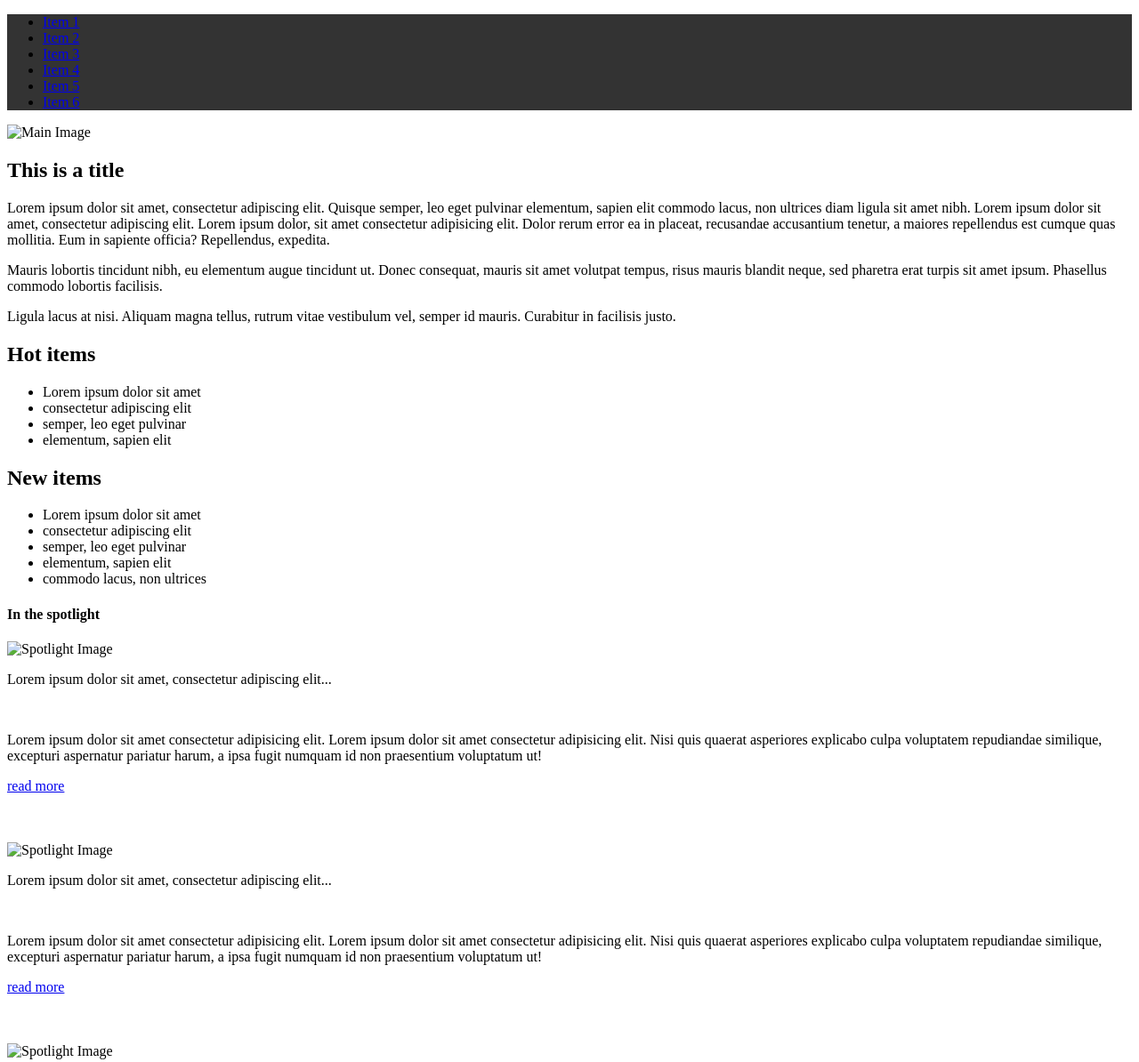
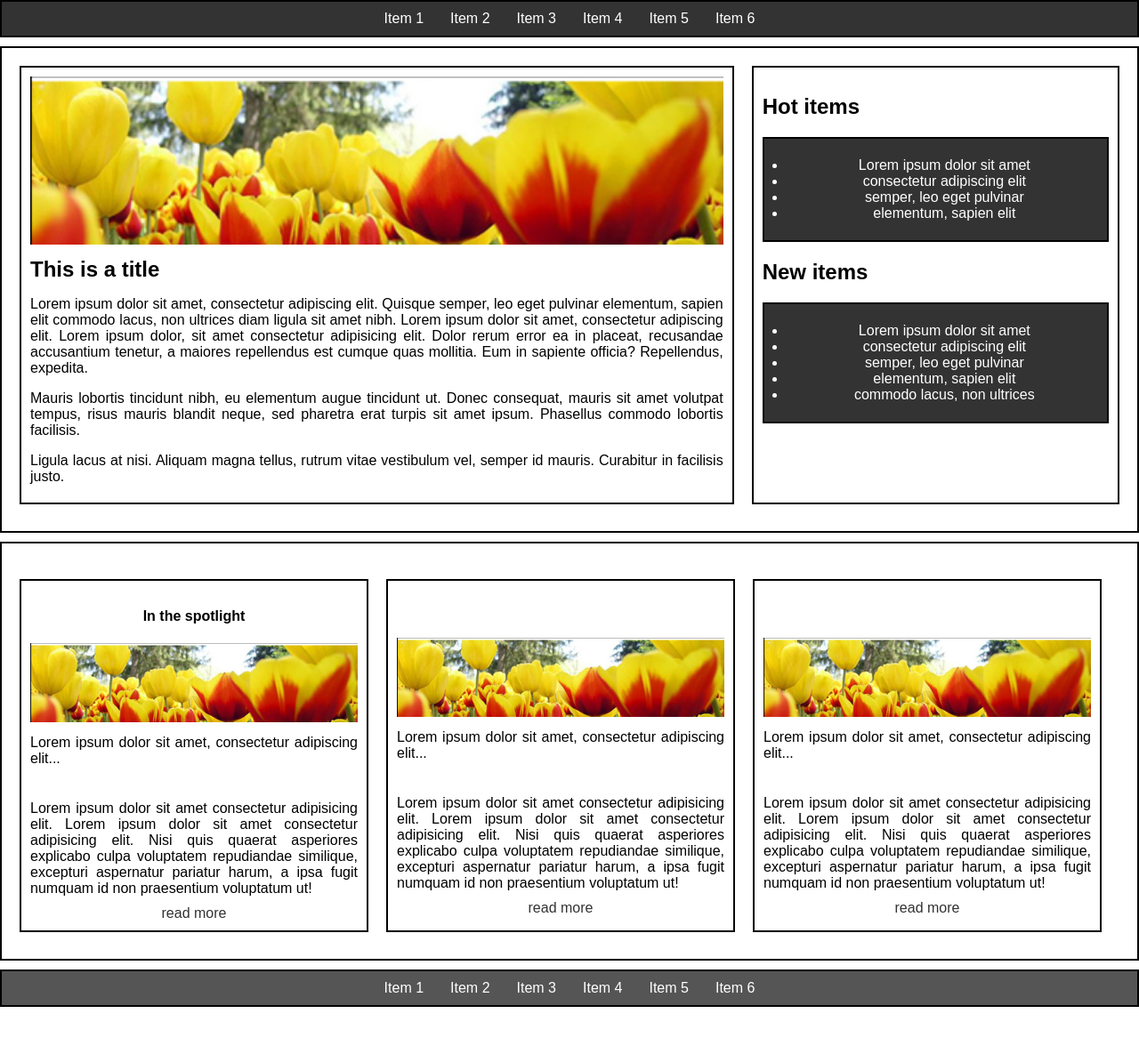
Before and after one commit to paulaarrieta/taller, a plain HTML site: page ejercicio1.html in a window 1280 px wide. Shown: the top 1194 px of the page at 89% size. After the commit the page ends 1142 px from the top, so only its background shows below. Drawn offline with Linux system fonts and the light colour scheme; the site is published under a folder, as on GitHub Pages, so addresses that start at the root find nothing.

Commit message:
tercer commit

```diff
--- a/ejercicio1.html
+++ b/ejercicio1.html
@@ -4,7 +4,7 @@
     <meta charset="UTF-8">
     <meta name="viewport" content="width=device-width, initial-scale=1.0">
     <title>My-Company</title>
-    <link rel="stylesheet" href="/css/styles.css">
+    <link rel="stylesheet" href="./css/styles.css">
 </head>
 <body>
 
@@ -23,7 +23,7 @@
 
     <main>
         <article>
-            <img src="/Recursos/image1.png" alt="Main Image">
+            <img src="./Recursos/image1.png" alt="Main Image">
             <h1>This is a title</h1>
             <p>Lorem ipsum dolor sit amet, consectetur adipiscing elit. Quisque semper, leo eget pulvinar elementum, sapien elit commodo lacus, non ultrices diam ligula sit amet nibh. Lorem ipsum dolor sit amet, consectetur adipiscing elit. Lorem ipsum dolor, sit amet consectetur adipisicing elit. Dolor rerum error ea in placeat, recusandae accusantium tenetur, a maiores repellendus est cumque quas mollitia. Eum in sapiente officia? Repellendus, expedita.</p>
             <p>Mauris lobortis tincidunt nibh, eu elementum augue tincidunt ut. Donec consequat, mauris sit amet volutpat tempus, risus mauris blandit neque, sed pharetra erat turpis sit amet ipsum. Phasellus commodo lobortis facilisis.</p>
@@ -57,7 +57,7 @@
         <div class="columns">
             <article>
                 <h4>In the spotlight</h4>
-                <img src="/Recursos/image1.png" alt="Spotlight Image">
+                <img src="./Recursos/image1.png" alt="Spotlight Image">
                 <p>Lorem ipsum dolor sit amet, consectetur adipiscing elit...</p>
                 <br>
                 <p>Lorem ipsum dolor sit amet consectetur adipisicing elit. Lorem ipsum dolor sit amet consectetur adipisicing elit. Nisi quis quaerat asperiores explicabo culpa voluptatem repudiandae similique, excepturi aspernatur pariatur harum, a ipsa fugit numquam id non praesentium voluptatum ut!</p>
@@ -67,7 +67,7 @@
                 <br>
                 <br>
                 <br>
-                <img src="/Recursos/image1.png" alt="Spotlight Image">
+                <img src="./Recursos/image1.png" alt="Spotlight Image">
                 <p>Lorem ipsum dolor sit amet, consectetur adipiscing elit...</p>
                 <br>
                 <p>Lorem ipsum dolor sit amet consectetur adipisicing elit. Lorem ipsum dolor sit amet consectetur adipisicing elit. Nisi quis quaerat asperiores explicabo culpa voluptatem repudiandae similique, excepturi aspernatur pariatur harum, a ipsa fugit numquam id non praesentium voluptatum ut!</p>
@@ -77,7 +77,7 @@
                 <br>
                 <br>
                 <br>
-                <img src="/Recursos/image1.png" alt="Spotlight Image">
+                <img src="./Recursos/image1.png" alt="Spotlight Image">
                 <p>Lorem ipsum dolor sit amet, consectetur adipiscing elit...</p>
                 <br>
                 <p>Lorem ipsum dolor sit amet consectetur adipisicing elit. Lorem ipsum dolor sit amet consectetur adipisicing elit. Nisi quis quaerat asperiores explicabo culpa voluptatem repudiandae similique, excepturi aspernatur pariatur harum, a ipsa fugit numquam id non praesentium voluptatum ut!</p>
--- a/ejercicio2.html
+++ b/ejercicio2.html
@@ -4,7 +4,7 @@
     <meta charset="UTF-8">
     <meta name="viewport" content="width=device-width, initial-scale=1.0">
     <title>Ejemplo Formulario # 1</title>
-    <link rel="stylesheet" href="/css/styles2.css">
+    <link rel="stylesheet" href="./css/styles2.css">
 </head>
 <body>
     <form id="purchaseForm">
```
Also changed, not shown: ejercicio3.html (+1 -1 lines), index.html (+1 -1 lines).
